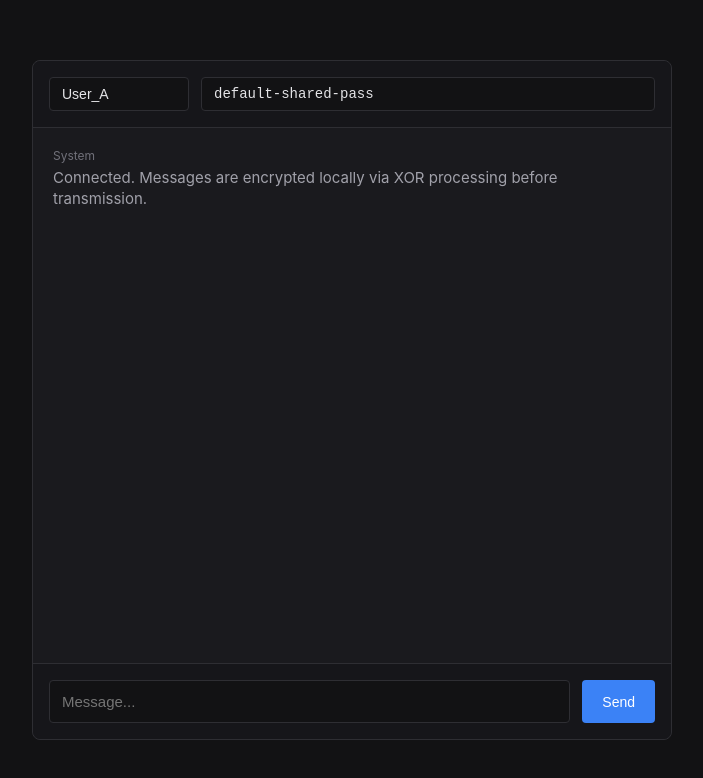
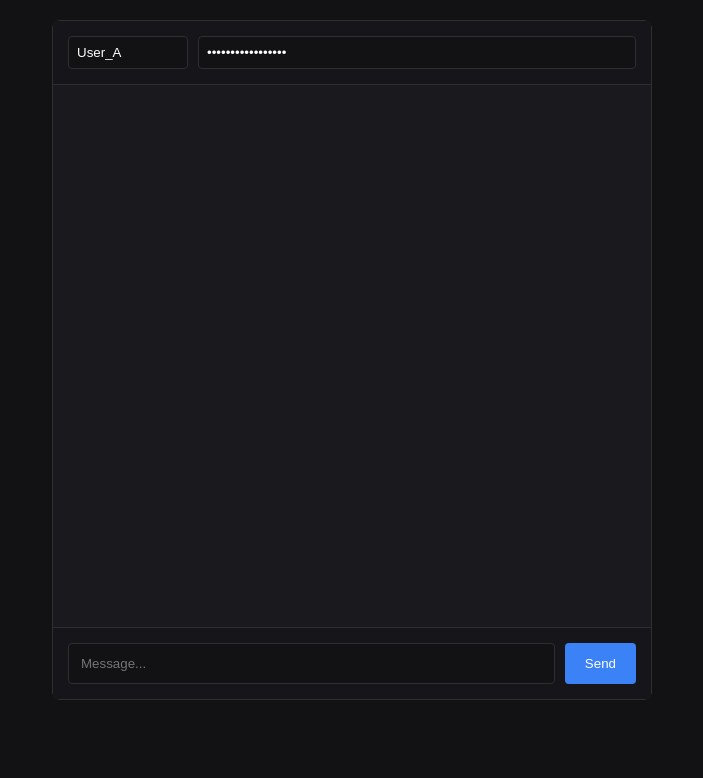
Before and after one commit to themilkshake15/priv-chat, a website: page index.html in a window 1280 px wide. Shown: the whole page, without its empty margins (288-991 px from the left). Drawn offline with Linux system fonts and the light colour scheme.

Commit message:
fix: restore clean layout and complete production web socket link

```diff
--- a/index.html
+++ b/index.html
@@ -3,194 +3,107 @@
 <head>
     <meta charset="UTF-8">
     <meta name="viewport" content="width=device-width, initial-scale=1.0">
-    <title>Encrypted Messenger</title>
+    <title>Chat</title>
     <style>
         * { box-sizing: border-box; margin: 0; padding: 0; }
-
-        body {
-            font-family: -apple-system, BlinkMacSystemFont, "Segoe UI", Roboto, Helvetica, Arial, sans-serif;
-            background: #121214;
-            color: #e4e4e7;
-            display: flex;
-            justify-content: center;
-            align-items: center;
-            height: 100vh;
-        }
-
-        .chat-container {
-            width: 100%;
-            max-width: 640px;
-            height: 85vh;
-            display: flex;
-            flex-direction: column;
-            background: #1a1a1e;
-            border: 1px solid #2e2e33;
-            border-radius: 8px;
-        }
-
-        /* Top bar config area */
-        .config-header {
-            display: flex;
-            gap: 12px;
-            padding: 16px;
-            border-bottom: 1px solid #2e2e33;
-            background: #16161a;
-            border-radius: 8px 8px 0 0;
-        }
-
-        .config-header input {
-            background: #121214;
-            border: 1px solid #2e2e33;
-            color: #e4e4e7;
-            padding: 8px 12px;
-            font-size: 14px;
-            border-radius: 4px;
-            outline: none;
-        }
-
-        #nickname { width: 140px; }
-        #cipherKey { flex: 1; font-family: monospace; }
-
-        /* Main feed layout */
-        .message-feed {
-            flex: 1;
-            padding: 20px;
-            overflow-y: auto;
-            display: flex;
-            flex-direction: column;
-            gap: 16px;
-        }
-
-        .message-block {
-            display: flex;
-            flex-direction: column;
-            gap: 4px;
-        }
-
-        .message-meta {
-            font-size: 12px;
-            color: #71717a;
-        }
-
-        .message-text {
-            font-size: 15px;
-            line-height: 1.4;
-            color: #f4f4f5;
-        }
-
-        /* Bottom input container */
-        .input-footer {
-            display: flex;
-            padding: 16px;
-            border-top: 1px solid #2e2e33;
-            background: #16161a;
-            border-radius: 0 0 8px 8px;
-            gap: 12px;
-        }
-
-        .input-footer input {
-            flex: 1;
-            background: #121214;
-            border: 1px solid #2e2e33;
-            color: #e4e4e7;
-            padding: 12px;
-            font-size: 15px;
-            border-radius: 4px;
-            outline: none;
-        }
-
-        .input-footer button {
-            background: #3b82f6;
-            color: #ffffff;
-            border: none;
-            padding: 0 20px;
-            font-size: 14px;
-            font-weight: 500;
-            border-radius: 4px;
-            cursor: pointer;
-        }
-
-        .input-footer button:hover {
-            background: #2563eb;
-        }
+        body { font-family: sans-serif; background: #121214; color: #fff; padding: 20px; display: flex; justify-content: center; }
+        .chat-container { width: 100%; max-width: 600px; background: #1a1a1e; border: 1px solid #2e2e33; border-radius: 8px; display: flex; flex-direction: column; height: 85vh; }
+        .top-bar { display: flex; gap: 10px; padding: 15px; border-bottom: 1px solid #2e2e33; background: #16161a; }
+        .top-bar input { background: #121214; border: 1px solid #2e2e33; color: #fff; padding: 8px; border-radius: 4px; outline: none; }
+        #nodeAlias { width: 120px; }
+        #cryptoSeed { flex: 1; }
+        .feed { flex: 1; padding: 15px; overflow-y: auto; display: flex; flex-direction: column; gap: 12px; }
+        .msg { display: flex; flex-direction: column; max-width: 80%; padding: 10px; border-radius: 8px; }
+        .me { align-self: flex-end; background: #233b5c; }
+        .them { align-self: flex-start; background: #2d3748; }
+        .meta { font-size: 11px; color: #71717a; margin-bottom: 4px; }
+        .input-area { display: flex; padding: 15px; border-top: 1px solid #2e2e33; background: #16161a; gap: 10px; }
+        .input-area input { flex: 1; background: #121214; border: 1px solid #2e2e33; color: #fff; padding: 12px; border-radius: 4px; outline: none; }
+        .input-area button { background: #3b82f6; color: #fff; border: none; padding: 0 20px; border-radius: 4px; cursor: pointer; }
     </style>
 </head>
 <body>
-
     <div class="chat-container">
-        <div class="config-header">
-            <input type="text" id="nickname" value="User_A" placeholder="Alias">
-            <input type="text" id="cipherKey" value="default-shared-pass" placeholder="Shared Encryption Key">
+        <div class="top-bar">
+            <input type="text" id="nodeAlias" value="User_A">
+            <input type="password" id="cryptoSeed" value="secret-passphrase">
         </div>
-
-        <div class="message-feed" id="messageFeed">
-            <div class="message-block">
-                <span class="message-meta">System</span>
-                <p class="message-text" style="color: #a1a1aa;">Connected. Messages are encrypted locally via XOR processing before transmission.</p>
-            </div>
-        </div>
-
-        <div class="input-footer">
-            <input type="text" id="messageInput" placeholder="Message..." onkeypress="if(event.key === 'Enter') handleSend()">
-            <button onclick="handleSend()">Send</button>
+        <div class="feed" id="viewport"></div>
+        <div class="input-area">
+            <input type="text" id="msgOutbound" placeholder="Message..." onkeypress="if(event.key === 'Enter') handleDispatch()">
+            <button onclick="handleDispatch()">Send</button>
         </div>
     </div>
 
     <script>
-
-        // Switches automatically between local testing and your live cloud server
-        const BACKEND_URL = window.location.hostname === 'localhost' || window.location.hostname === '127.0.0.1'
+        const TARGET_ENDPOINT = window.location.hostname === 'localhost' || window.location.hostname === '127.0.0.1'
             ? 'ws://localhost:8080'
-            : 'wss://priv-chat-kwk8.onrender.com'; // Your exact live node URL
-
-        const socket = new WebSocket(BACKEND_URL);
+            : 'wss://priv-chat-kwk8.onrender.com';
 
 
+        const ws = new WebSocket(TARGET_ENDPOINT);
+        const feed = document.getElementById('viewport');
+        const msgOutbound = document.getElementById('msgOutbound');
 
-        // Clean, explicit logic functions
-        function processCrypto(text, key) {
-            return btoa(text.split('').map((char, i) =>
-                String.fromCharCode(char.charCodeAt(0) ^ key.charCodeAt(i % key.length))
-            ).join(''));
-        }
-
-        socket.onmessage = (event) => {
+        ws.onmessage = async (event) => {
             try {
-                const dataPacket = JSON.parse(event.data);
-                const currentKey = document.getElementById('cipherKey').value;
-                const decryptedStr = processCrypto(dataPacket.payload, currentKey);
-
-                renderMessage(dataPacket.sender, decryptedStr);
+                const eventPacket = JSON.parse(event.data);
+                if (eventPacket.type === 'chat') {
+                    const plaintext = await decryptData(eventPacket.payload, eventPacket.iv);
+                    renderMessage('them', eventPacket.sender, plaintext);
+                }
             } catch (err) {
-                console.error("Unable to parse packet stream.");
+                console.error(err);
             }
         };
 
-        function handleSend() {
-            const msgInput = document.getElementById('messageInput');
-            const nickInput = document.getElementById('nickname');
-            const keyInput = document.getElementById('cipherKey');
-
-            if (!msgInput.value.trim()) return;
-
-            const encryptedPayload = processCrypto(msgInput.value, keyInput.value);
-
-            const packet = {
-                sender: nickInput.value || 'Anonymous',
-                payload: encryptedPayload
-            };
-
-            socket.send(JSON.stringify(packet));
-            renderMessage('You', msgInput.value);
-
-            msgInput.value = '';
+        async function deriveKey(passphrase) {
+            const enc = new TextEncoder();
+            const hash = await crypto.subtle.digest('SHA-256', enc.encode(passphrase));
+            return await crypto.subtle.importKey('raw', hash, { name: 'AES-GCM' }, false, ['encrypt', 'decrypt']);
         }
 
-        function renderMessage(author, text) {
+        async function encryptData(text) {
+            const key = await deriveKey(document.getElementById('cryptoSeed').value);
+            const iv = crypto.getRandomValues(new Uint8Array(12));
+            const ciphertext = await crypto.subtle.encrypt({ name: 'AES-GCM', iv }, key, new TextEncoder().encode(text));
+            return {
+                payload: btoa(String.fromCharCode(...new Uint8Array(ciphertext))),
+                iv: btoa(String.fromCharCode(...iv))
+            };
+        }
+
+        async function decryptData(cipher, ivStr) {
+            try {
+                const key = await deriveKey(document.getElementById('cryptoSeed').value);
+                const cipherRaw = new Uint8Array(atob(cipher).split('').map(c => c.charCodeAt(0)));
+                const ivRaw = new Uint8Array(atob(ivStr).split('').map(c => c.charCodeAt(0)));
+                const decrypted = await crypto.subtle.decrypt({ name: 'AES-GCM', iv: ivRaw }, key, cipherRaw);
+                return new TextDecoder().decode(decrypted);
+            } catch (e) {
+                return "[KEY ERROR]";
+            }
+        }
+
+        async function handleDispatch() {
+            const text = msgOutbound.value.trim();
+            if (!text || ws.readyState !== 1) return;
+            const cryptoPackage = await encryptData(text);
+            ws.send(JSON.stringify({
+                type: 'chat',
+                sender: document.getElementById('nodeAlias').value || 'Anonymous',
+                payload: cryptoPackage.payload,
+                iv: cryptoPackage.iv
+            }));
+            renderMessage('me', 'You', text);
+            msgOutbound.value = '';
+        }
+
+        function renderMessage(side, user, text) {
             feed.innerHTML += `
-                <div class="message-block">
-                    <span class="message-meta">${author}</span>
-                    <p class="message-text">${text}</p>
+                <div class="msg ${side}">
+                    <span class="meta">${user}</span>
+                    <span>${text}</span>
                 </div>
             `;
             feed.scrollTop = feed.scrollHeight;
```
